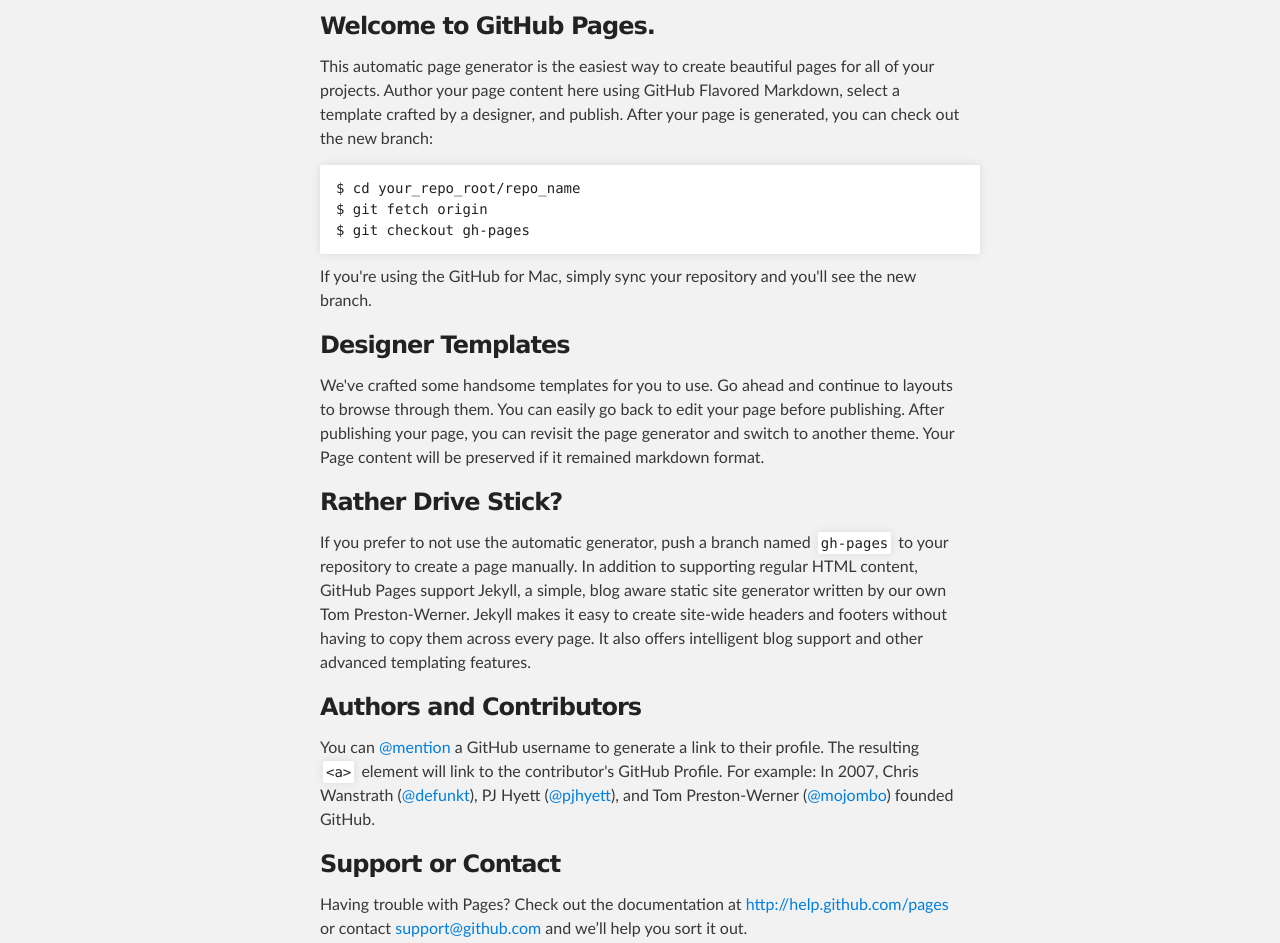
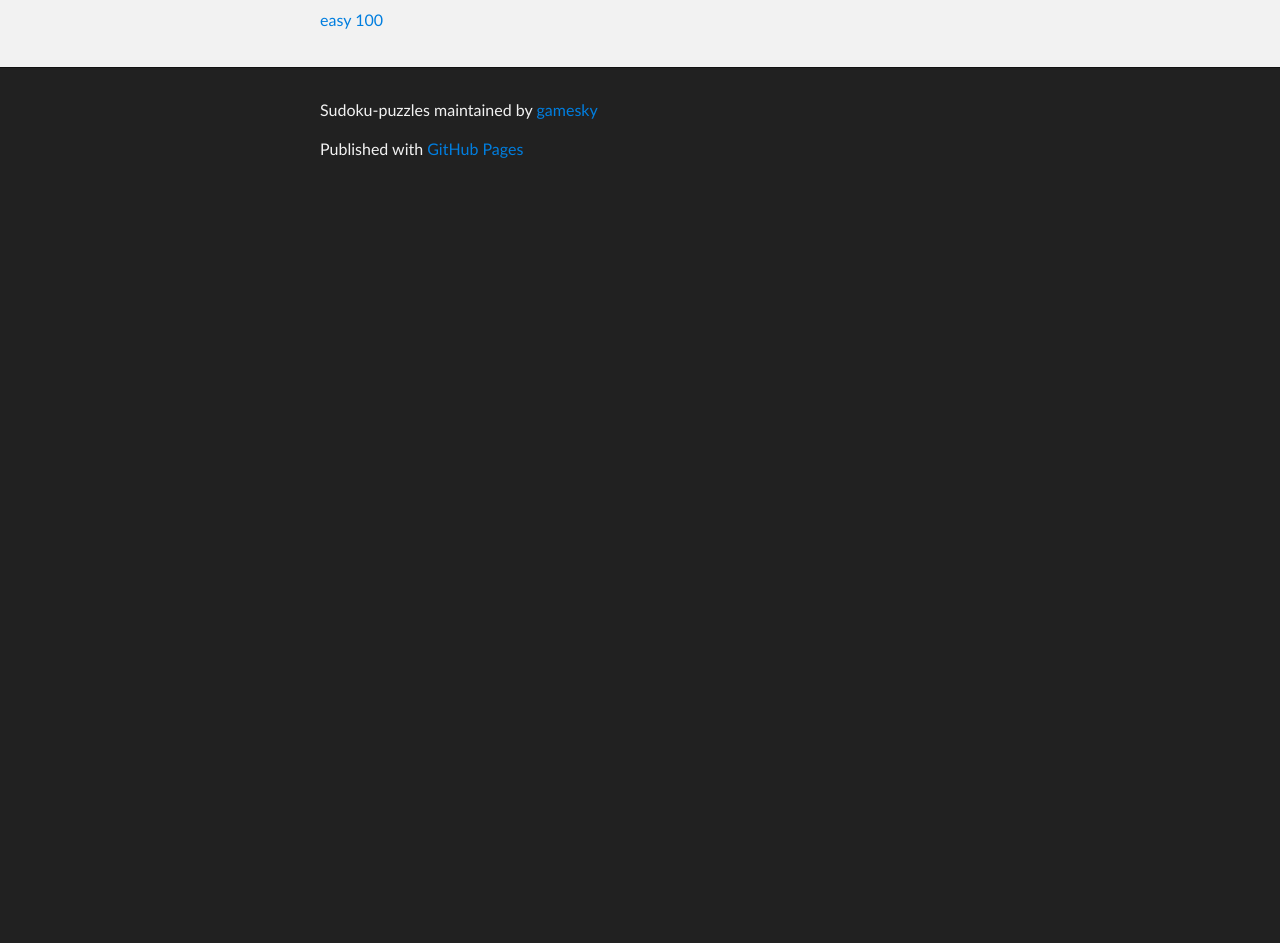
Before and after one commit to gamesky/sudoku-puzzles, a plain HTML site: page index.html in a window 1280 px wide. Shown: the part 252-1195 px from the top of the page. After the commit the page ends 800 px from the top, so only its background shows below. Drawn offline with Linux system fonts and the light colour scheme.

```diff
--- a/index.html
+++ b/index.html
@@ -31,32 +31,7 @@
     <!-- MAIN CONTENT -->
     <div id="main_content_wrap" class="outer">
       <section id="main_content" class="inner">
-        <h3>Welcome to GitHub Pages.</h3>
-
-<p>This automatic page generator is the easiest way to create beautiful pages for all of your projects. Author your page content here using GitHub Flavored Markdown, select a template crafted by a designer, and publish. After your page is generated, you can check out the new branch:</p>
-
-<pre><code>$ cd your_repo_root/repo_name
-$ git fetch origin
-$ git checkout gh-pages
-</code></pre>
-
-<p>If you're using the GitHub for Mac, simply sync your repository and you'll see the new branch.</p>
-
-<h3>Designer Templates</h3>
-
-<p>We've crafted some handsome templates for you to use. Go ahead and continue to layouts to browse through them. You can easily go back to edit your page before publishing. After publishing your page, you can revisit the page generator and switch to another theme. Your Page content will be preserved if it remained markdown format.</p>
-
-<h3>Rather Drive Stick?</h3>
-
-<p>If you prefer to not use the automatic generator, push a branch named <code>gh-pages</code> to your repository to create a page manually. In addition to supporting regular HTML content, GitHub Pages support Jekyll, a simple, blog aware static site generator written by our own Tom Preston-Werner. Jekyll makes it easy to create site-wide headers and footers without having to copy them across every page. It also offers intelligent blog support and other advanced templating features.</p>
-
-<h3>Authors and Contributors</h3>
-
-<p>You can <a href="https://github.com/blog/821" class="user-mention">@mention</a> a GitHub username to generate a link to their profile. The resulting <code>&lt;a&gt;</code> element will link to the contributor's GitHub Profile. For example: In 2007, Chris Wanstrath (<a href="https://github.com/defunkt" class="user-mention">@defunkt</a>), PJ Hyett (<a href="https://github.com/pjhyett" class="user-mention">@pjhyett</a>), and Tom Preston-Werner (<a href="https://github.com/mojombo" class="user-mention">@mojombo</a>) founded GitHub.</p>
-
-<h3>Support or Contact</h3>
-
-<p>Having trouble with Pages? Check out the documentation at <a href="http://help.github.com/pages">http://help.github.com/pages</a> or contact <a href="mailto:support@github.com">support@github.com</a> and we’ll help you sort it out.</p>
+        <p><a href="gamesky.github.com/sudoku-puzzles/easy100.sudo">easy 100</a></p>
       </section>
     </div>
 
```
Also changed, not shown: params.json (+1 -1 lines).
